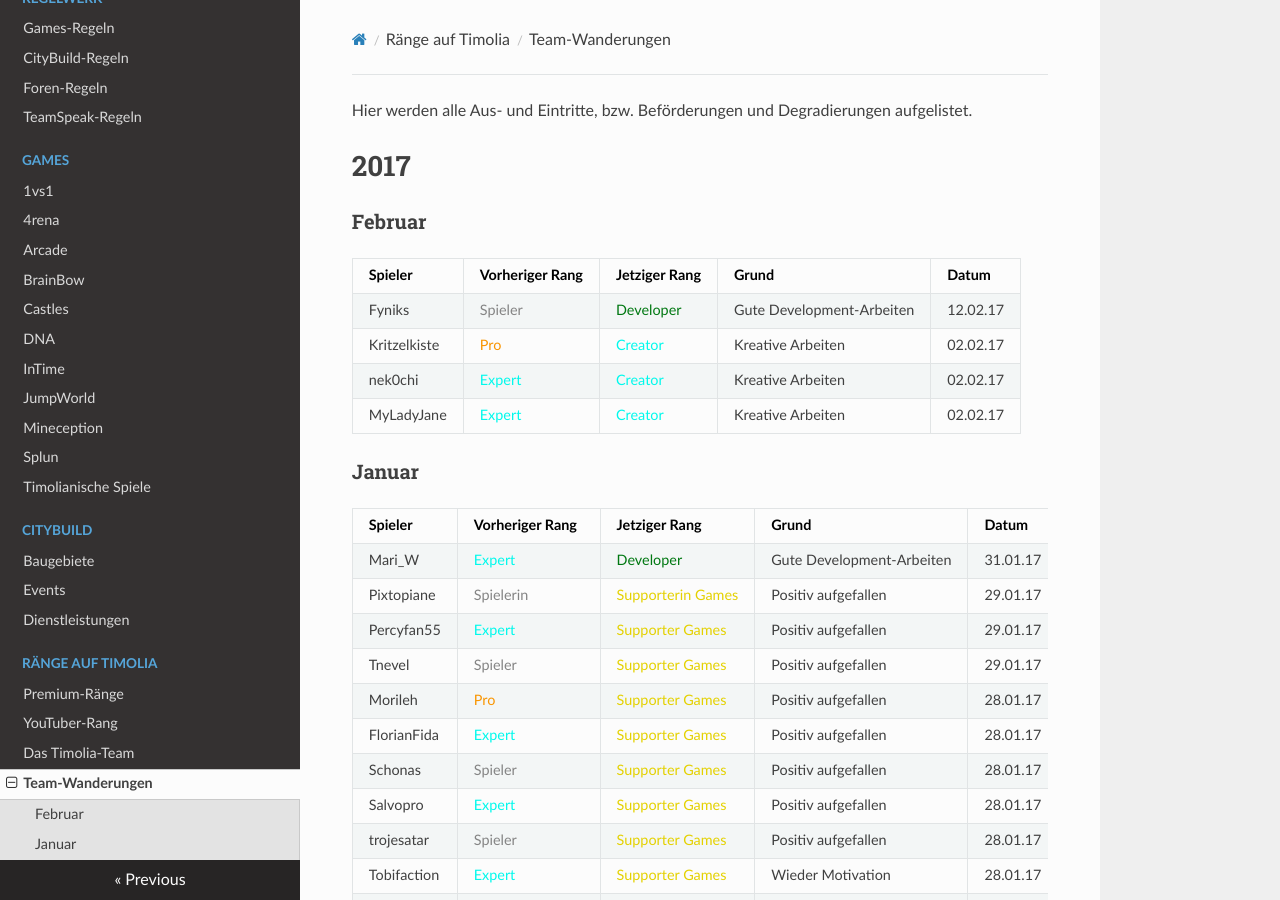
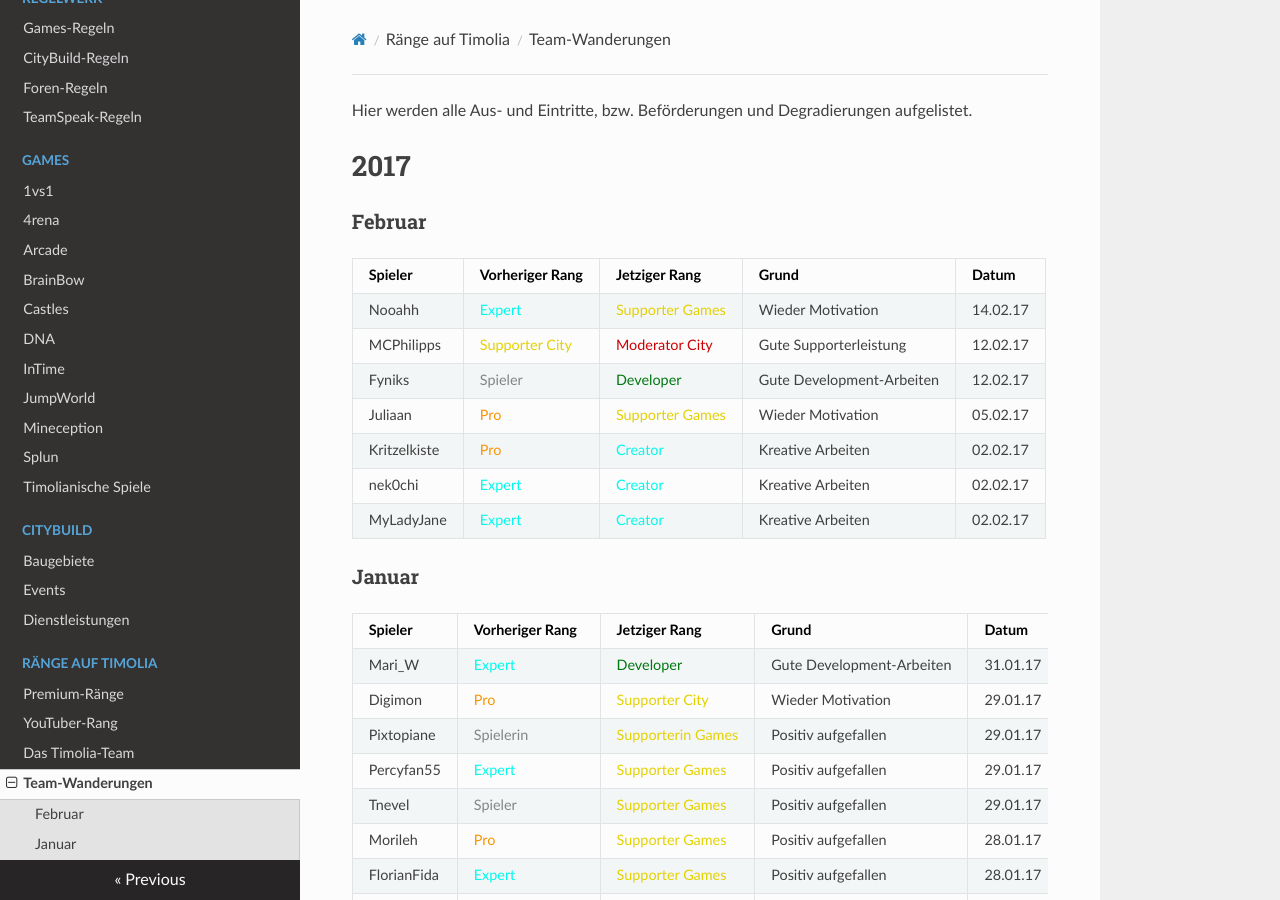
Before and after one commit to TimoliaDE/HowTo, an MkDocs documentation site: the page built from docs/ranks/wanderungen.md, in a window 1280 px wide and 900 px high. Built offline with MkDocs 1.6.1, drawn with Linux system fonts in a browser that asks for light colours; nearby versions of some CDN libraries; old or Windows-style settings are respelled for this version of MkDocs.

Commit message:
Update Teamwanderungen City

```diff
--- a/docs/ranks/wanderungen.md
+++ b/docs/ranks/wanderungen.md
@@ -6,7 +6,10 @@ Hier werden alle Aus- und Eintritte, bzw. Beförderungen und Degradierungen aufg
 ###<strong>Februar</strong>
 | Spieler | Vorheriger Rang | Jetziger Rang | Grund | Datum |
 | ------ | ------ | ------ | ------ | ------ |
+|Nooahh | <span style="color:#00F9EC">Expert</span> | <span style="color:#E4D100">Supporter Games</span> | Wieder Motivation | 14.02.17 |
+|MCPhilipps | <span style="color:#E4D100">Supporter City</span> | <span style="color:#CF0101">Moderator City</span> | Gute Supporterleistung | 12.02.17 |
 |Fyniks | <span style="color:#848484">Spieler</span> | <span style="color:#007812">Developer</span> | Gute Development-Arbeiten | 12.02.17 |
+|Juliaan | <span style="color:#F99500">Pro</span> | <span style="color:#E4D100">Supporter Games</span> | Wieder Motivation | 05.02.17 |
 |Kritzelkiste | <span style="color:#F99500">Pro</span> | <span style="color:#00F9EC">Creator</span> | Kreative Arbeiten | 02.02.17 |
 |nek0chi | <span style="color:#00F9EC">Expert</span> | <span style="color:#00F9EC">Creator</span> | Kreative Arbeiten | 02.02.17 |
 |MyLadyJane | <span style="color:#00F9EC">Expert</span> | <span style="color:#00F9EC">Creator</span> | Kreative Arbeiten | 02.02.17 |
@@ -15,6 +18,7 @@ Hier werden alle Aus- und Eintritte, bzw. Beförderungen und Degradierungen aufg
 | Spieler | Vorheriger Rang | Jetziger Rang | Grund | Datum |
 | ------ | ------ | ------ | ------ | ------ |
 |Mari_W | <span style="color:#00F9EC">Expert</span> | <span style="color:#007812">Developer</span> | Gute Development-Arbeiten | 31.01.17 |
+|Digimon | <span style="color:#F99500">Pro</span> | <span style="color:#E4D100">Supporter City</span> | Wieder Motivation | 29.01.17 |
 |Pixtopiane | <span style="color:#848484">Spielerin</span> | <span style="color:#E4D100">Supporterin Games</span> | Positiv aufgefallen | 29.01.17 |
 |Percyfan55 | <span style="color:#00F9EC">Expert</span> | <span style="color:#E4D100">Supporter Games</span> | Positiv aufgefallen | 29.01.17 |
 |Tnevel | <span style="color:#848484">Spieler</span> | <span style="color:#E4D100">Supporter Games</span> | Positiv aufgefallen | 29.01.17 |
```
